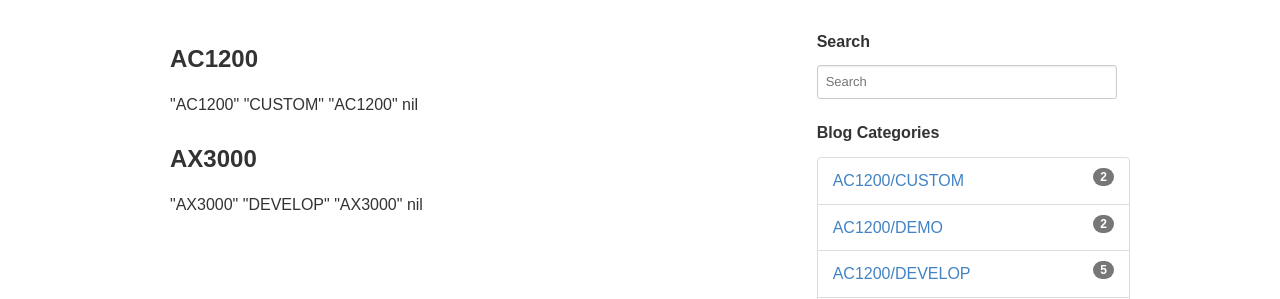
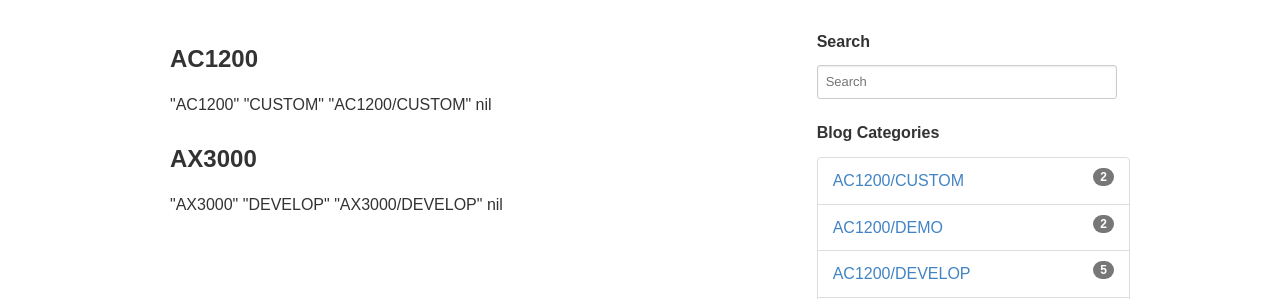
Before and after one commit to bingchunjin/jbctest.github.io, a Jekyll site: the page built from pages/categories.md, in a window 1280 px wide. Shown: the part 177-476 px from the top of the page. Built offline with Jekyll 4.4.1, drawn with Linux system fonts in a browser that asks for light colours; some web fonts are replaced; comment, search, counter and statistics services are not loaded.

Commit message:
Update categories.md

```diff
--- a/pages/categories.md
+++ b/pages/categories.md
@@ -21,7 +21,7 @@ permalink: /categories/
         <h3>{{ main_category }}</h3>
         {% assign displayed_categories = displayed_categories | append: main_category | append: ";" %}
         {% assign subcategories = site.categories[main_category + '/' + category_parts[1]] %}
-        {% assign subcategories_test = main_category + '/' + category_parts[1] %}
+        {% assign subcategories_test = main_category | append: '/' | append: category_parts[1] | strip %}
         {{ main_category | inspect }}
         {{ category_parts[1] | inspect }}
         {{ subcategories_test | inspect }}
```
